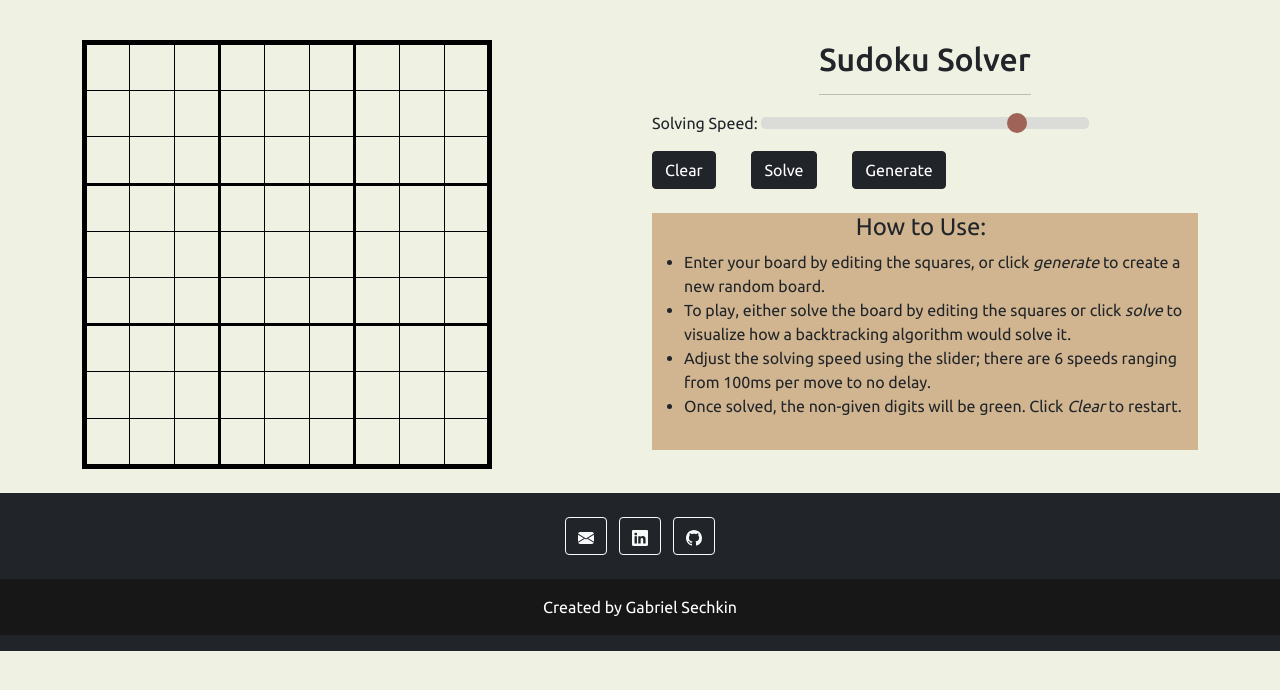
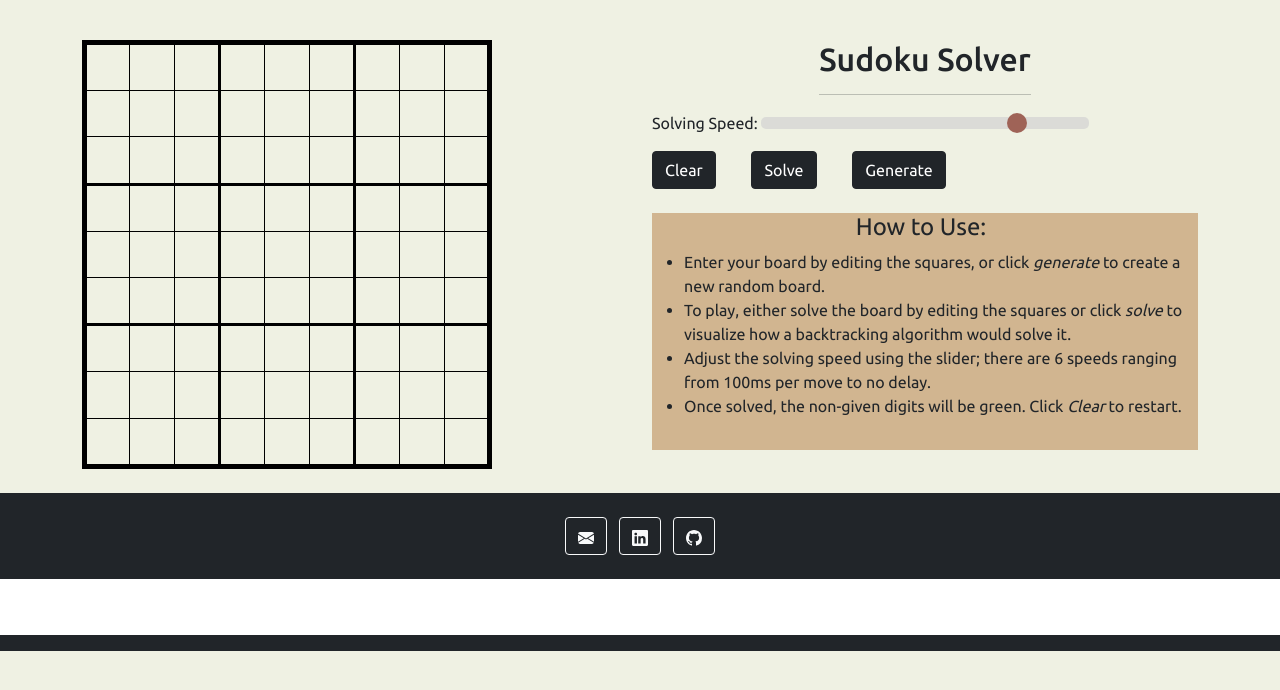
Before and after one commit to gsechkin/Sudoku-Solver, a website: page index.html in a window 1280 px wide. Drawn offline with nearby package versions, Linux system fonts and the light colour scheme.

Commit message:
testing white footer

```diff
--- a/public/styles.css
+++ b/public/styles.css
@@ -141,7 +141,8 @@ footer {
 }
 
 #footer-text {
-    background-color: rgb(24, 23, 23);
+    /* background-color: rgb(24, 23, 23); */
+    background-color: white;
 }
 
 /* At any screen smaller than boostrap's lg breakpoint, make page content more centered */
```
